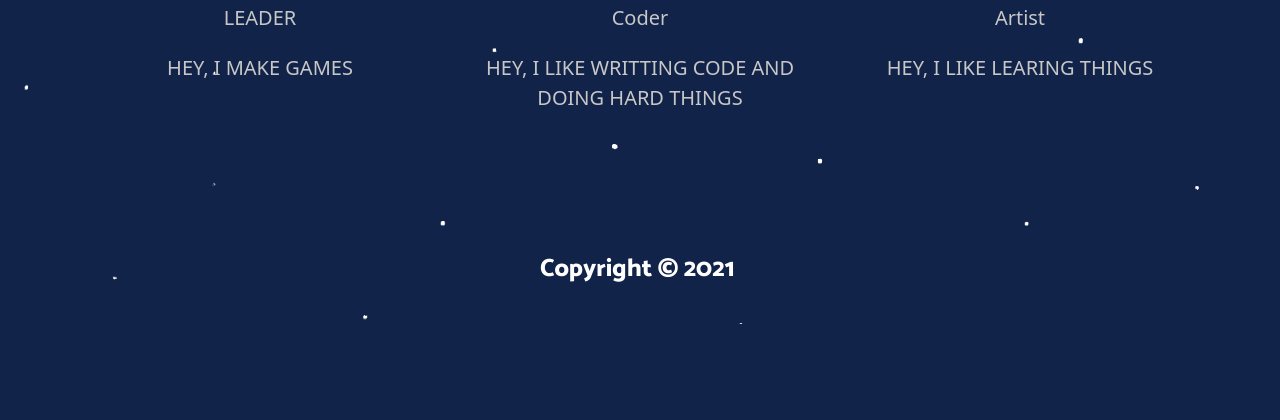
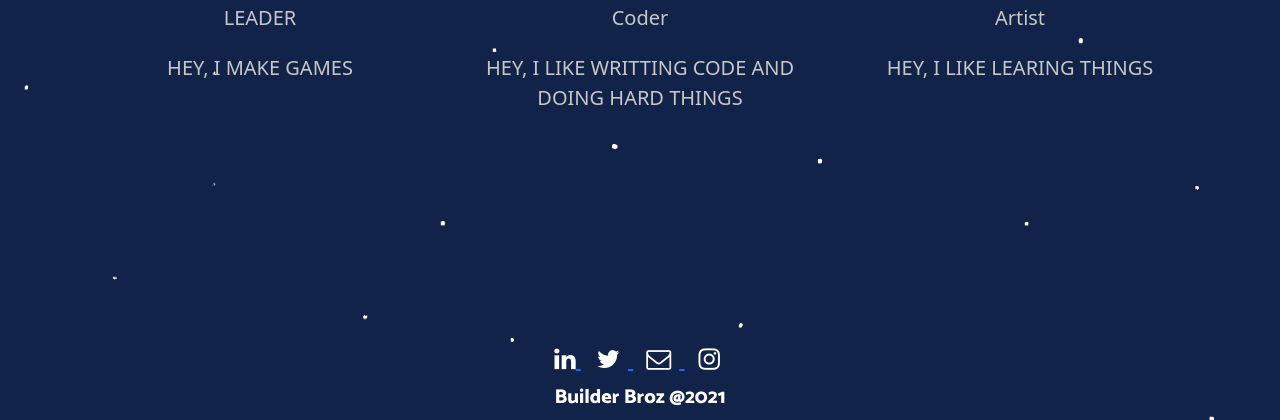
Before and after one commit to bucomputer123/builderbroz11-main, a Django app: page /about/ in a window 1280 px wide. Shown: the part 1713-2133 px from the top of the page. Before the commit the page ends 2037 px from the top, so only its background shows below. Run offline with Django 3.2, Linux system fonts and the light colour scheme; some libraries are stand-ins or nearby versions.

Commit message:
website kinda done

```diff
--- a/templates/base.html
+++ b/templates/base.html
@@ -52,21 +52,31 @@
   </nav>
 
 {% block body %}{% endblock body %}
-<footer style="margin-top: 50px;">
-  <div class="container">
-      <div class="row">
-          <div class="col-md-3">
-
-          </div>
-          <div class="col-md-3"></div>
-          <div class="col-md-3"></div>
-          <div class="col-md-3"></div>
-      </div>
-  </div>
-  <div class="container">
+<footer>
+  <div class="container" style="margin-top: 150px;">
       <div class="row">
           <div class="col-md-12" style="text-align: center;">
-              <h5 style="margin-top: 8px;">Copyright © 2021 <br /><br /></h5>
+            <a href="#" style="margin-right: 8px;margin-left: 8px;">
+              <i class="fa fa-linkedin" style="font-size: 25px;color: rgb(255,255,255);">
+              </i>
+            </a>
+            <a href="#" style="margin-right: 5px;">
+              <i class="icon fa fa-twitter" style="font-size: 25px;color: rgb(255,255,255);margin-left: 8px;margin-right: 8px;">
+              </i>
+            </a>
+            <a href="#" style="margin-right: 6px;">
+              <i class="icon fa fa-envelope-o" style="color: rgb(255,255,255);font-size: 25px;margin-right: 8px;margin-left: 8px;">
+              </i>
+            </a>
+            <a href="#" style="margin-right: 6px;">
+              <i class="icon fa fa-instagram" style="color: rgb(255,255,255);font-size: 25px;margin-left: 8px;margin-right: 8px;">
+              </i>
+            </a>
+          </div>
+      </div>
+      <div class="row" style="margin-top: 10px;">
+          <div class="col-md-12" style="text-align: center;">
+              <h6>Builder Broz @2021</h6>
           </div>
       </div>
   </div>
```
